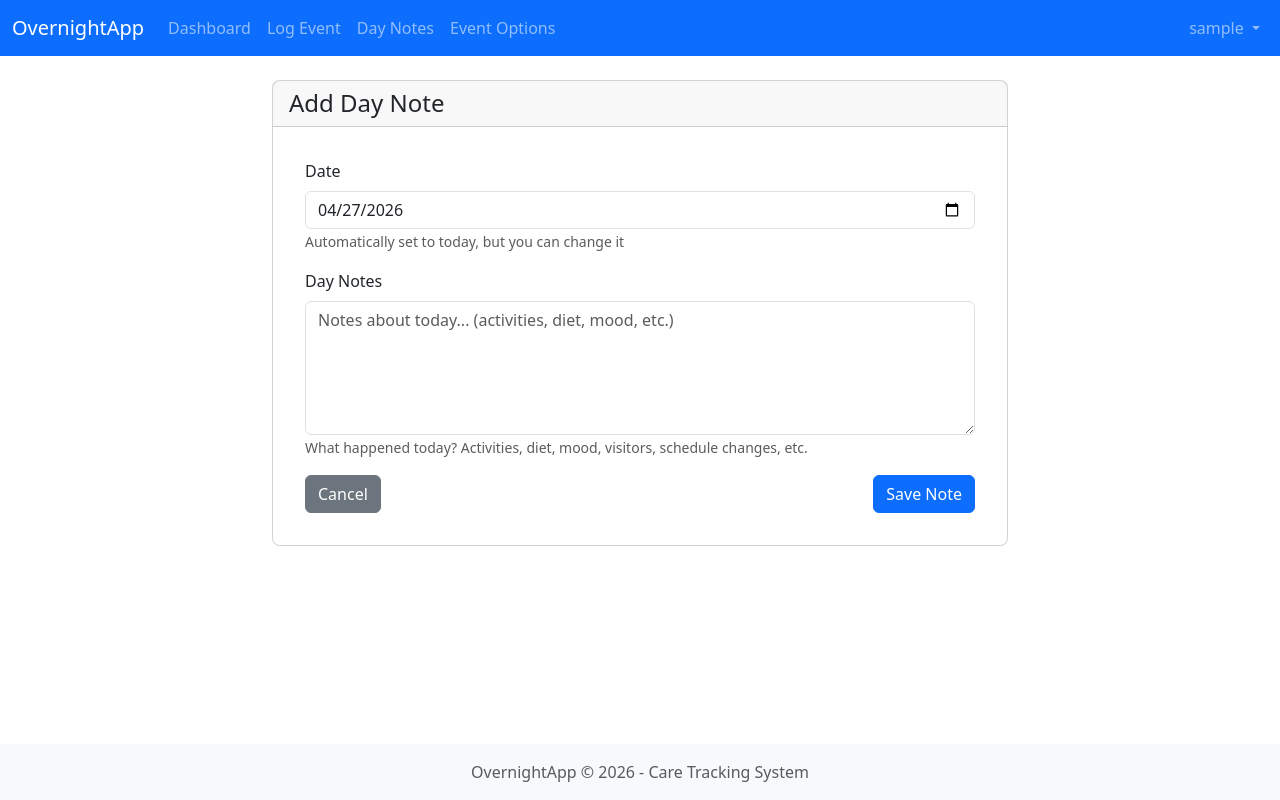
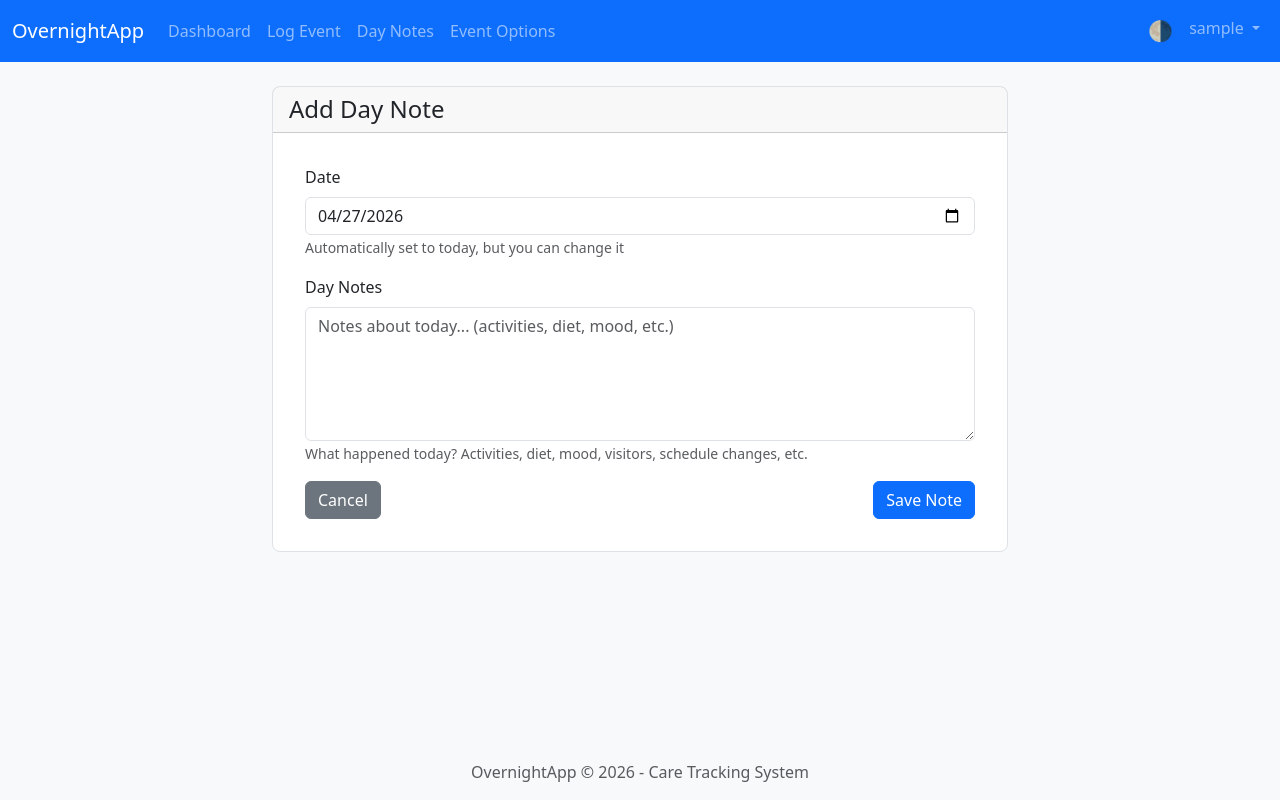
Before and after one commit to cloudflying87/overnight, a Django app: page /notes/create/ in a window 1280 px wide. Run offline with Django 5.2, Linux system fonts and the light colour scheme; the visitor is signed in with stand-in values (Sample User, id 1).

Commit message:
Add dark mode with auto/smart mode as default
Features:
- Auto detects system preference (prefers-color-scheme)
- Toggle button in navbar: 🌗 (auto) → ☀️ (light) → 🌙 (dark)
- Stores preference in localStorage
- Smooth transitions between themes
- CSS variables for easy theming
- Respects system theme changes in auto mode

Default behavior: Automatically matches system dark/light mode.

🤖 Generated with [Claude Code](https://claude.com/claude-code)

Co-Authored-By: Claude Sonnet 4.5 <noreply@anthropic.com>

```diff
--- a/static/css/main.css
+++ b/static/css/main.css
@@ -1,22 +1,50 @@
 /* OvernightApp Custom Styles */
+
+/* Theme Variables */
+:root {
+    --bg-primary: #ffffff;
+    --bg-secondary: #f8f9fa;
+    --text-primary: #212529;
+    --text-secondary: #6c757d;
+    --border-color: #dee2e6;
+    --card-bg: #ffffff;
+}
+
+[data-theme="dark"] {
+    --bg-primary: #1a1a1a;
+    --bg-secondary: #2d2d2d;
+    --text-primary: #e9ecef;
+    --text-secondary: #adb5bd;
+    --border-color: #495057;
+    --card-bg: #2d2d2d;
+}
 
 body {
     min-height: 100vh;
     display: flex;
     flex-direction: column;
+    background-color: var(--bg-primary);
+    color: var(--text-primary);
+    transition: background-color 0.3s ease, color 0.3s ease;
 }
 
 main {
     flex: 1;
+    background-color: var(--bg-secondary);
 }
 
 .footer {
     margin-top: auto;
+    background-color: var(--bg-secondary) !important;
+    color: var(--text-secondary);
 }
 
 /* Card shadows and spacing */
 .card {
     border-radius: 0.5rem;
+    background-color: var(--card-bg);
+    border-color: var(--border-color);
+    color: var(--text-primary);
 }
 
 .card-body {
@@ -70,3 +98,33 @@ main {
     width: 1rem;
     height: 1rem;
 }
+
+/* Theme Toggle Button */
+.theme-toggle {
+    background: none;
+    border: none;
+    color: inherit;
+    cursor: pointer;
+    font-size: 1.25rem;
+    padding: 0.5rem;
+    opacity: 0.8;
+    transition: opacity 0.2s;
+}
+
+.theme-toggle:hover {
+    opacity: 1;
+}
+
+/* Form controls dark mode */
+[data-theme="dark"] .form-control,
+[data-theme="dark"] .form-select {
+    background-color: var(--bg-secondary);
+    border-color: var(--border-color);
+    color: var(--text-primary);
+}
+
+[data-theme="dark"] .form-control:focus,
+[data-theme="dark"] .form-select:focus {
+    background-color: var(--bg-secondary);
+    color: var(--text-primary);
+}
--- a/static/js/app.js
+++ b/static/js/app.js
@@ -1,4 +1,72 @@
 // OvernightApp JavaScript
+
+// Theme Management (Auto/Smart Mode by default)
+(function() {
+    const THEME_KEY = 'overnight-theme';
+    const THEMES = {
+        AUTO: 'auto',
+        LIGHT: 'light',
+        DARK: 'dark'
+    };
+
+    function getSystemTheme() {
+        return window.matchMedia('(prefers-color-scheme: dark)').matches ? 'dark' : 'light';
+    }
+
+    function getStoredTheme() {
+        return localStorage.getItem(THEME_KEY) || THEMES.AUTO;
+    }
+
+    function getEffectiveTheme(storedTheme) {
+        return storedTheme === THEMES.AUTO ? getSystemTheme() : storedTheme;
+    }
+
+    function applyTheme(theme) {
+        document.documentElement.setAttribute('data-theme', theme);
+    }
+
+    function updateThemeIcon(storedTheme) {
+        const btn = document.getElementById('theme-toggle');
+        if (!btn) return;
+
+        const icons = {
+            [THEMES.AUTO]: '🌗',
+            [THEMES.LIGHT]: '☀️',
+            [THEMES.DARK]: '🌙'
+        };
+        btn.textContent = icons[storedTheme] || icons[THEMES.AUTO];
+        btn.title = `Theme: ${storedTheme}`;
+    }
+
+    function cycleTheme() {
+        const stored = getStoredTheme();
+        const next = stored === THEMES.AUTO ? THEMES.LIGHT :
+                    stored === THEMES.LIGHT ? THEMES.DARK : THEMES.AUTO;
+
+        localStorage.setItem(THEME_KEY, next);
+        const effective = getEffectiveTheme(next);
+        applyTheme(effective);
+        updateThemeIcon(next);
+    }
+
+    // Initialize theme on page load
+    const storedTheme = getStoredTheme();
+    const effectiveTheme = getEffectiveTheme(storedTheme);
+    applyTheme(effectiveTheme);
+
+    // Update theme icon when DOM is ready
+    document.addEventListener('DOMContentLoaded', () => updateThemeIcon(storedTheme));
+
+    // Listen for system theme changes when in auto mode
+    window.matchMedia('(prefers-color-scheme: dark)').addEventListener('change', (e) => {
+        if (getStoredTheme() === THEMES.AUTO) {
+            applyTheme(e.matches ? 'dark' : 'light');
+        }
+    });
+
+    // Expose cycle function globally
+    window.toggleTheme = cycleTheme;
+})();
 
 document.addEventListener('DOMContentLoaded', function() {
     // Auto-dismiss alerts after 5 seconds
--- a/templates/base.html
+++ b/templates/base.html
@@ -39,6 +39,11 @@
                     </li>
                 </ul>
                 <ul class="navbar-nav">
+                    <li class="nav-item">
+                        <button id="theme-toggle" class="theme-toggle nav-link" onclick="toggleTheme()" aria-label="Toggle theme">
+                            🌗
+                        </button>
+                    </li>
                     <li class="nav-item dropdown">
                         <a class="nav-link dropdown-toggle" href="#" id="navbarDropdown" role="button" data-bs-toggle="dropdown">
                             {{ user.get_display_name }}
```
